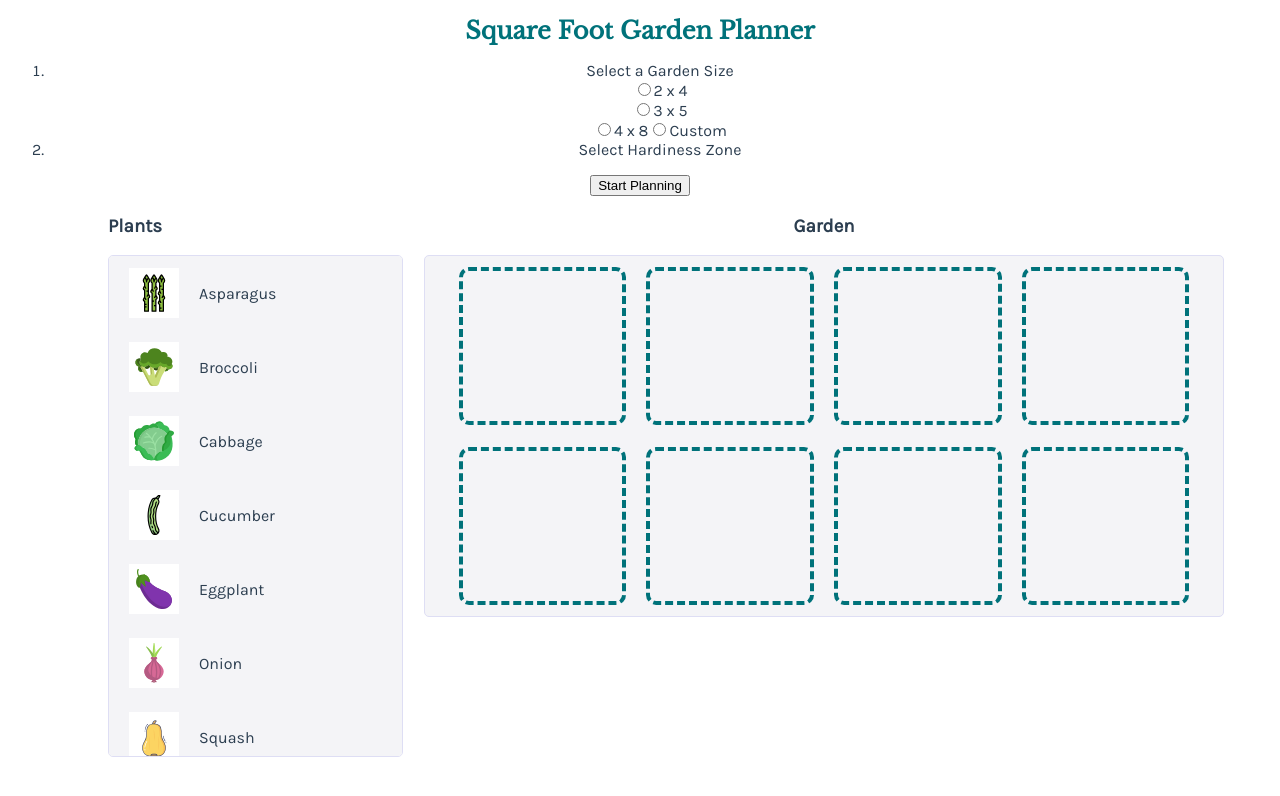
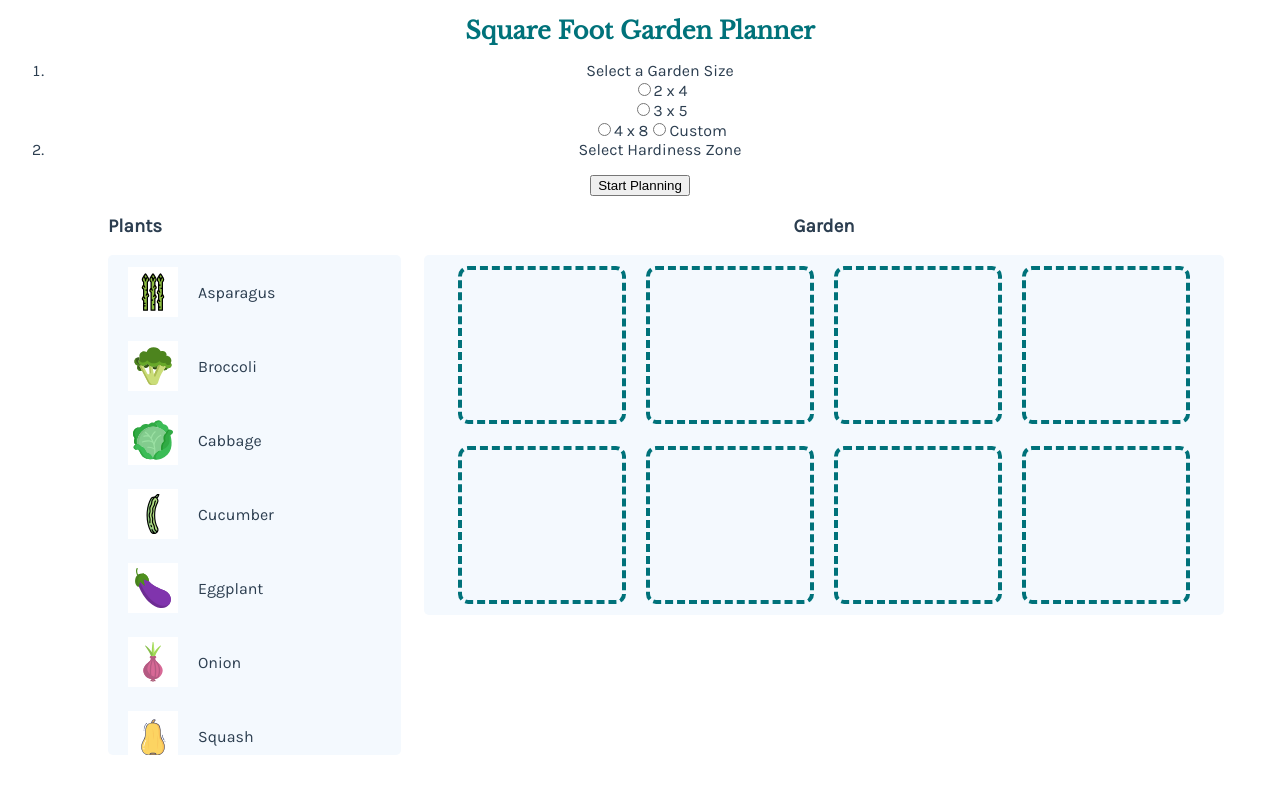
Before and after one commit to jessecalton/sqftgrdn, a Vue app: page / in a window 1280 px wide. Shown: the top 796 px of the page. Built offline with nearby package versions, Linux system fonts and the light colour scheme.

Commit message:
refactors styles and adds vars

```diff
--- a/src/components/DraggableList.vue
+++ b/src/components/DraggableList.vue
@@ -143,6 +143,9 @@ export default {
 };
 </script>
 <style scoped lang="scss">
+$eats-background: #f4f9fe;
+$green_01: #00727a;
+
 .garden {
     display: flex;
 }
@@ -151,8 +154,7 @@ export default {
     justify-content: center;
     align-items: center;
     flex-wrap: wrap;
-    background-color: #f4f4f7;
-    border: 1px solid #dedef4;
+    background-color: $eats-background;
     border-radius: 5px;
     height: 360px;
     overflow: hidden;
@@ -160,14 +162,11 @@ export default {
 
 .grid,
 .sortable-chosen.sortable-ghost {
-    border: 4px dashed #00727a;
+    border: 4px dashed $green_01;
     border-radius: 10px;
     width: 150px;
     height: 150px;
     margin: 10px;
-}
-
-.plant-list--item.sortable-chosen.sortable-ghost {
 }
 
 .garden-grid {
@@ -215,8 +214,7 @@ img {
     display: flex;
     flex-direction: column;
     width: 80%;
-    background-color: #f4f4f7;
-    border: 1px solid #dedef4;
+    background-color: $eats-background;
     border-radius: 5px;
     padding: 0 20px;
     overflow-y: scroll;
@@ -248,7 +246,7 @@ img {
 
 ::-webkit-scrollbar-thumb {
     border-radius: 5px;
-    background-color: #00727a;
+    background-color: $green_01;
     -webkit-box-shadow: 0 0 1px rgba(255, 255, 255, 0.5);
 }
 </style>
```
